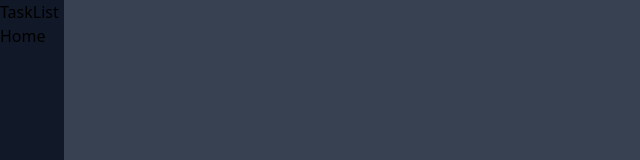
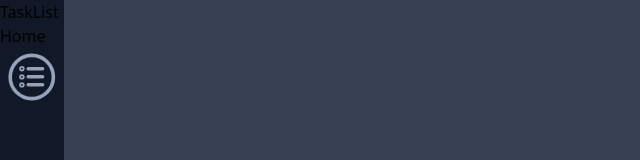
Before and after one commit to jplante01/reins, a React (Vite) app: page / in a window 1280 px wide. Shown: the top 160 px of the page, without its empty margins (0-640 px from the left). Built offline with nearby package versions, Linux system fonts and the light colour scheme.

Commit message:
Install, add, style icons

```diff
--- a/package.json
+++ b/package.json
@@ -12,6 +12,7 @@
   "dependencies": {
     "react": "^18.2.0",
     "react-dom": "^18.2.0",
+    "react-icons": "^4.8.0",
     "react-router-dom": "^6.11.2"
   },
   "devDependencies": {
--- a/src/routes/root.jsx
+++ b/src/routes/root.jsx
@@ -1,4 +1,5 @@
 import { Link, Outlet } from 'react-router-dom';
+import { IoListCircleOutline } from 'react-icons/io5';
 
 function Root() {
   return (
@@ -12,6 +13,12 @@ function Root() {
             <li>
               <Link to="home">Home</Link>
             </li>
+            <li>
+              <IoListCircleOutline
+                size="90%"
+                className="text-slate-400 hover:text-teal-500 hover:cursor-pointer m-auto"
+              />
+            </li>
           </ul>
         </nav>
       </div>
```
Also changed, not shown: 1 other file (tests, documents, lock files or other folders).
